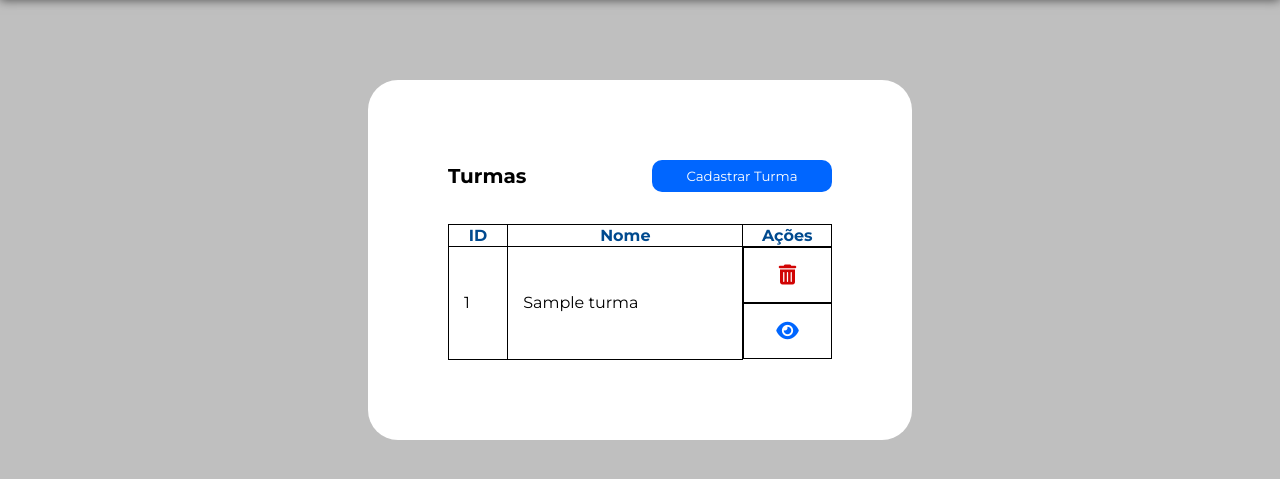
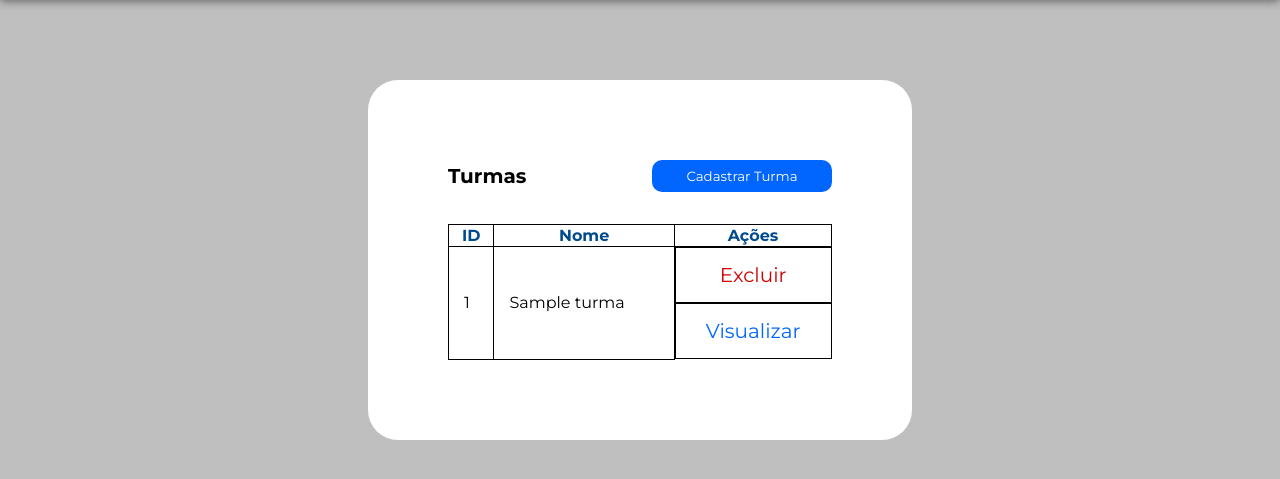
Before and after one commit to ambercff/projeto-escola-django, a Django app: template app_escola/templates/tela_professor.html in a window 1280 px wide. Shown: the part 60-539 px from the top of the page. Run offline with Django 3.2, Linux system fonts and the light colour scheme; the template is opened without the code that fills it: most values are stand-ins (such as "Sample title", 1, 10 or a date in 2020); some libraries are stand-ins or nearby versions.

```diff
--- a/app_escola/templates/tela_atividades.html
+++ b/app_escola/templates/tela_atividades.html
@@ -38,7 +38,7 @@
 									<td> {{ atividade.id }} </td>
 									<td> {{ atividade.nome_atividade }} </td>
 									{% if atividade.arquivo %}
-									<td> <i class="fa-regular fa-file-lines" id="icone_arquivo"></i> </td>
+									<td> <a href="../../{{atividade.arquivo}}">Arquivo </a></td>
 									{% else %}
 									<td> Não há arquivos </td>
 									{% endif %}
--- a/app_escola/templates/tela_professor.html
+++ b/app_escola/templates/tela_professor.html
@@ -39,8 +39,8 @@
                             <tr>
                                 <td> {{turma.id}} </td>
                                 <td> {{turma.nome_turma}} </td>
-                                <td class="excluir-icon"> <a href="{% url 'excluir_turma' id_turma=turma.id %}"><i class="fa-solid fa-trash-can"></i> </a> </td>
-                                <td class="visualizar-icon"> <a href="{% url 'tela_atividades' id_turma=turma.id %}"><i class="fa-solid fa-eye"></i> </a> </td>
+                                <td class="excluir-icon"> <a href="{% url 'excluir_turma' id_turma=turma.id %}">Excluir</a> </td>
+                                <td class="visualizar-icon"> <a href="{% url 'tela_atividades' id_turma=turma.id %}"> Visualizar </a> </td>
                             </tr>
                         {% endfor %}
                     </tbody>
--- a/app_escola/urls.py
+++ b/app_escola/urls.py
@@ -10,5 +10,5 @@ urlpatterns = [
     path('cadastro_atividade/<int:id_turma>', views.cadastro_atividade, name='cadastro_atividade'),
     path('confirmar_cadastro', views.confirmar_cadastro, name='confirmar_cadastro'),
     path('excluir_turma/<int:id_turma>', views.excluir_turma, name="excluir_turma"),
-    path('logout', views.logout_view, name="logout")
+    path('atividade_arquivos/<str:nome_arquivo>', views.exibir_arquivo, name='exibir_arquivo')
 ]
```
Also changed, not shown: app_escola/views.py (+19 -0 lines), db.sqlite3, 1 other file.
